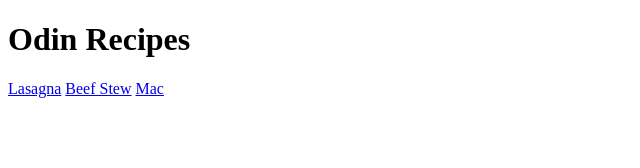
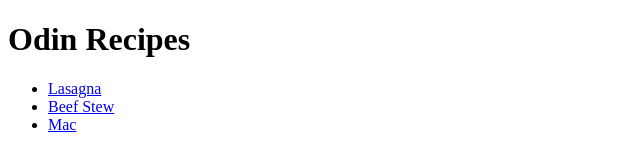
Before and after one commit to jvysvn/odin-recipes, a plain HTML site: page index.html in a window 1280 px wide. Shown: the whole page, without its empty margins (0-640 px from the left). Drawn offline with Linux system fonts and the light colour scheme.

Commit message:
Turn homepage links into list items

```diff
--- a/index.html
+++ b/index.html
@@ -11,10 +11,11 @@
 
     <h1>Odin Recipes</h1>
 
-    <a href="/recipes/lasagna.html">Lasagna</a>
-    <a href="/recipes/beefstew.html">Beef Stew</a>
-    <a href="/recipes/mac.html">Mac</a>
-
+    <ul>
+        <li><a href="/recipes/lasagna.html">Lasagna</a></li>
+        <li><a href="/recipes/beefstew.html">Beef Stew</a></li>
+        <li><a href="/recipes/mac.html">Mac</a></li>
+    </ul>
 
 </body>
 
```
